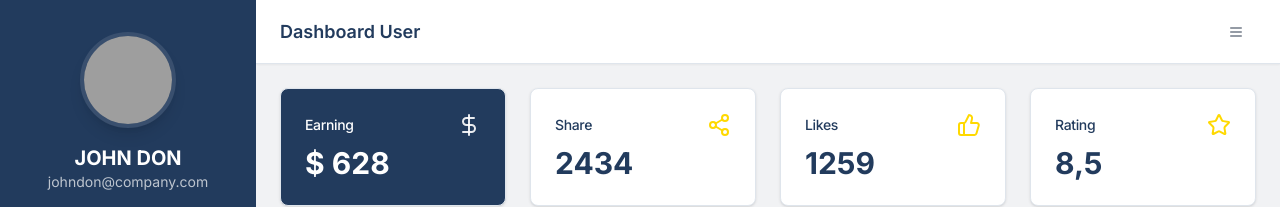
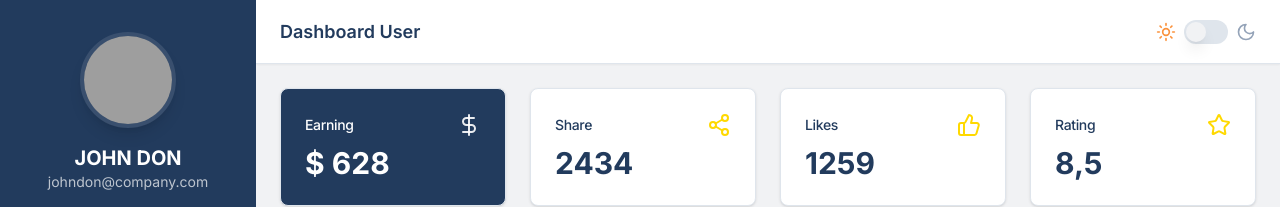
Before and after one commit to SadiqNaizam/mlo-a774-a9bf, a React (Vite) app: page / in a window 1280 px wide. Shown: the top 207 px of the page. Built offline with nearby package versions, Linux system fonts and the light colour scheme; grey boxes are pictures that could not be loaded.

Commit message:
Updated code files: Header.tsx

```diff
--- a/src/components/layout/Header.tsx
+++ b/src/components/layout/Header.tsx
@@ -1,19 +1,35 @@
 import React from 'react';
-import { Menu } from 'lucide-react';
+import { Menu, Moon, Sun } from 'lucide-react';
 import { Button } from '@/components/ui/button';
+import { Switch } from '@/components/ui/switch';
 
 interface HeaderProps {
   onMenuClick?: () => void;
+  theme: 'light' | 'dark';
+  onThemeToggle: () => void;
 }
 
-const Header: React.FC<HeaderProps> = ({ onMenuClick }) => {
+const Header: React.FC<HeaderProps> = ({ onMenuClick, theme, onThemeToggle }) => {
   return (
     <header className="flex h-16 shrink-0 items-center justify-between border-b bg-card px-4 shadow-sm sm:px-6">
       <h1 className="text-lg font-semibold text-foreground">Dashboard User</h1>
 
-      <Button variant="ghost" size="icon" onClick={onMenuClick} aria-label="Toggle menu">
-        <Menu className="h-6 w-6 text-secondary-foreground" />
-      </Button>
+      <div className="flex items-center gap-4">
+        <div className="flex items-center gap-2">
+            <Sun className="h-5 w-5 text-orange-400" />
+            <Switch
+                id="theme-switch"
+                checked={theme === 'dark'}
+                onCheckedChange={onThemeToggle}
+                aria-label="Toggle dark mode"
+            />
+            <Moon className="h-5 w-5 text-slate-400" />
+        </div>
+
+        <Button variant="ghost" size="icon" onClick={onMenuClick} aria-label="Toggle menu" className="lg:hidden">
+            <Menu className="h-6 w-6 text-secondary-foreground" />
+        </Button>
+      </div>
     </header>
   );
 };
```
